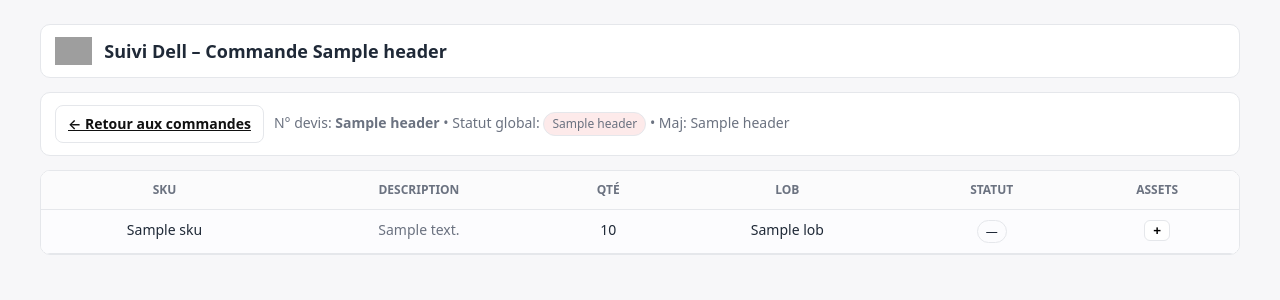
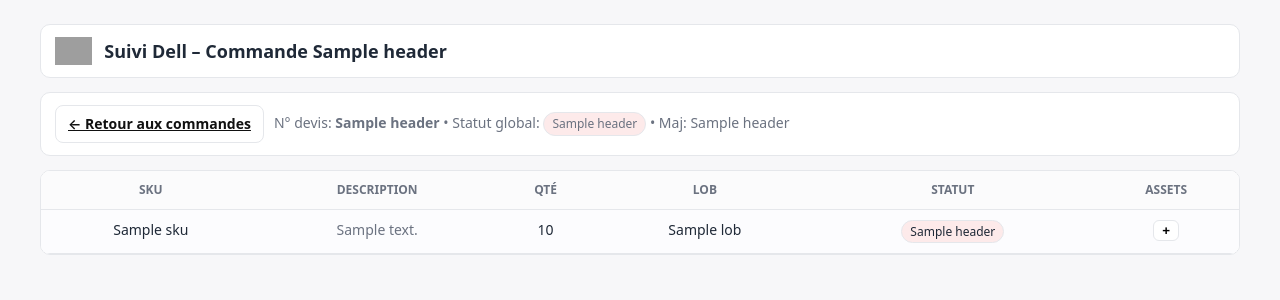
Before and after one commit to Selimyahyaoui/front, a FastAPI app: template app/templates/orders_dell.html in a window 1280 px wide. Shown: the top 300 px of the page. Run offline with FastAPI, Linux system fonts and the light colour scheme; the template is opened without the code that fills it: most values are stand-ins (such as "Sample title", 1, 10 or a date in 2020); parts of the project's set-up code (start-up, migrations or seed data) failed here and were passed over; grey boxes are pictures that could not be loaded.

Commit message:
Update orders_dell.html

```diff
--- a/app/templates/orders_dell.html
+++ b/app/templates/orders_dell.html
@@ -59,7 +59,6 @@
     {% endif %}
   </div>
 
-  <!-- Products (now with a Status column per product/dell order) -->
   <div class="card" style="overflow:auto; max-height:70vh">
     <table>
       <thead>
@@ -80,7 +79,8 @@
             <td>{{ p.qty or '—' }}</td>
             <td>{{ p.lob or '—' }}</td>
             <td>
-              {% set ps = (p.status or '') %}
+              {# fallback to global status if product status is empty #}
+              {% set ps = (p.status or (header and header[3]) or '') %}
               {% if ps|lower == 'shipped' %}
                 <span class="pill ok">{{ ps }}</span>
               {% elif ps|lower in ['confirmed','in progress','processing','pending'] %}
```
